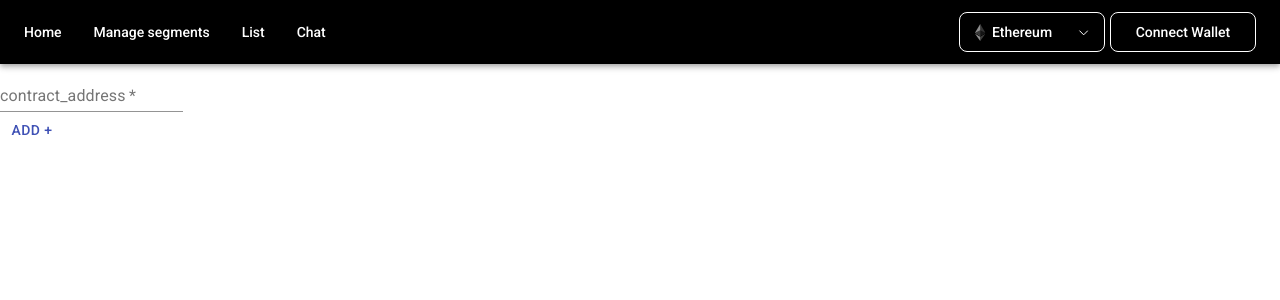
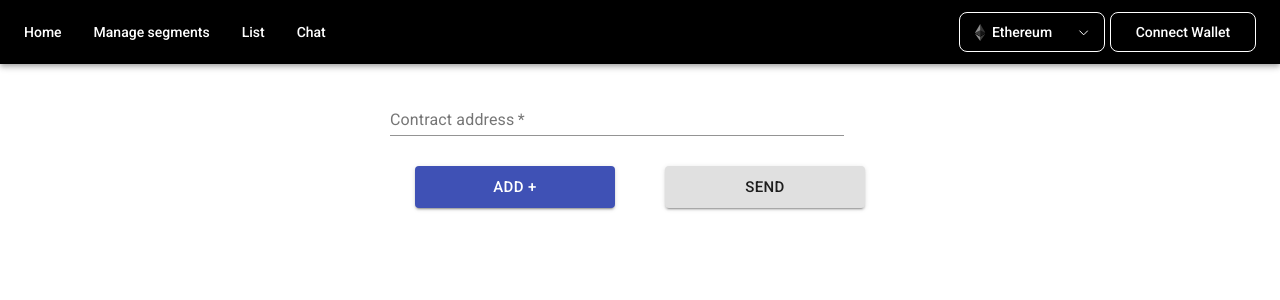
Before and after one commit to ruhaise/eth-prague-app, a React (Create React App) app: page /segments in a window 1280 px wide. Shown: the top 300 px of the page. Built offline with nearby package versions, Linux system fonts and the light colour scheme.

Commit message:
feat:added styling

```diff
--- a/src/pages/Segment.jsx
+++ b/src/pages/Segment.jsx
@@ -1,8 +1,46 @@
 import React, { useState } from "react";
 import { Button, TextField } from "@material-ui/core";
+import styled from "styled-components";
+import { useDispatch } from "react-redux";
+import { saveSegment } from "../redux/segment/actions";
 
+const StyledWrapper = styled.div`
+  text-align: center;
+  padding: 24px;
+`;
+
+const StyledInputsWrapper = styled.div`
+  width: 90%;
+  margin: auto;
+  max-width: 500px;
+  display: flex;
+  margin-bottom: 15px;
+`;
+const StyledInputsRemove = styled.div`
+  width: 40px;
+  align-self: flex-end;
+  margin-left: 10px;
+`;
+
+const StyledButton = styled(Button)`
+  width: 200px;
+`;
+
+const StyledInputsoutWrapp = styled.div`
+  margin-bottom: 30px;
+`;
+
+const StyledButtonsWrapper = styled.div`
+  width: 90%;
+  margin: auto;
+  max-width: 500px;
+  display: flex;
+  justify-content: space-around;
+`;
 const Segment = () => {
   const [segmentQuery, setSegmentQuery] = useState([{ contract_address: "" }]);
+
+  const dispatch = useDispatch();
 
   const handleAddSegment = () => {
     setSegmentQuery([...segmentQuery, { contract_address: "" }]);
@@ -21,41 +59,58 @@ const Segment = () => {
     setSegmentQuery(segmentList);
   };
 
+  const handleSubmit = () => {
+    dispatch(saveSegment(segmentQuery));
+  };
+
   return (
-    <>
+    <StyledWrapper>
+      <StyledInputsoutWrapp>
         {segmentQuery.map((segment, index) => {
           return (
-          <div>
+            <StyledInputsWrapper key={index}>
               {" "}
               <TextField
                 required
-              label="contract_address"
+                label="Contract address"
                 name="contract_address"
                 defaultValue="contract address"
                 value={segment.contract_address}
                 onChange={(e) => handleSegmentChange(index, e)}
+                fullWidth
               />
+              <StyledInputsRemove>
                 {index > 0 && (
                   <Button
+                    variant="outlined"
+                    size="medium"
                     onClick={() => handleRemoveSegment(index)}
                     color="primary"
                   >
                     Remove
                   </Button>
                 )}
-          </div>
+              </StyledInputsRemove>
+            </StyledInputsWrapper>
           );
         })}
+      </StyledInputsoutWrapp>
+      <StyledButtonsWrapper>
+        <StyledButton
+          onClick={handleAddSegment}
+          disabled={segmentQuery.length > 4}
+          color="primary"
+          variant="contained"
+          size="large"
+        >
+          Add +
+        </StyledButton>
 
-      <Button
-        onClick={handleAddSegment}
-        disabled={segmentQuery.length > 5}
-        color="primary"
-      >
-        {" "}
-        Add +
-      </Button>
-    </>
+        <StyledButton onClick={handleSubmit} size="large" variant="contained">
+          SEND
+        </StyledButton>
+      </StyledButtonsWrapper>
+    </StyledWrapper>
   );
 };
 
```
Also changed, not shown: src/assets/images/removeIcon.svg (added). Lines whose indentation alone changed are shown as unchanged.
